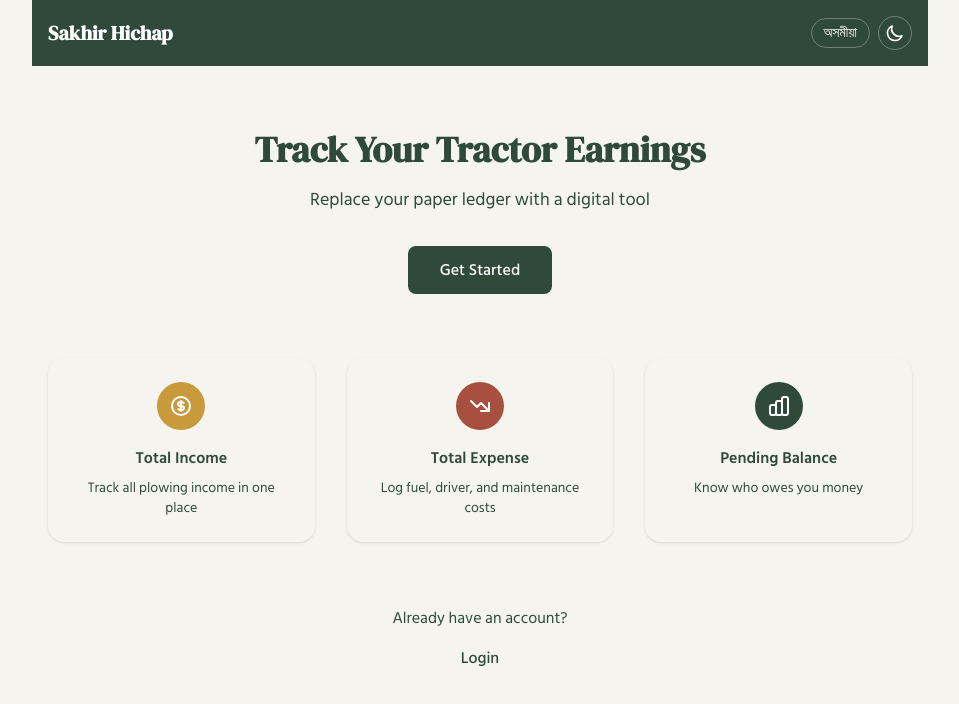
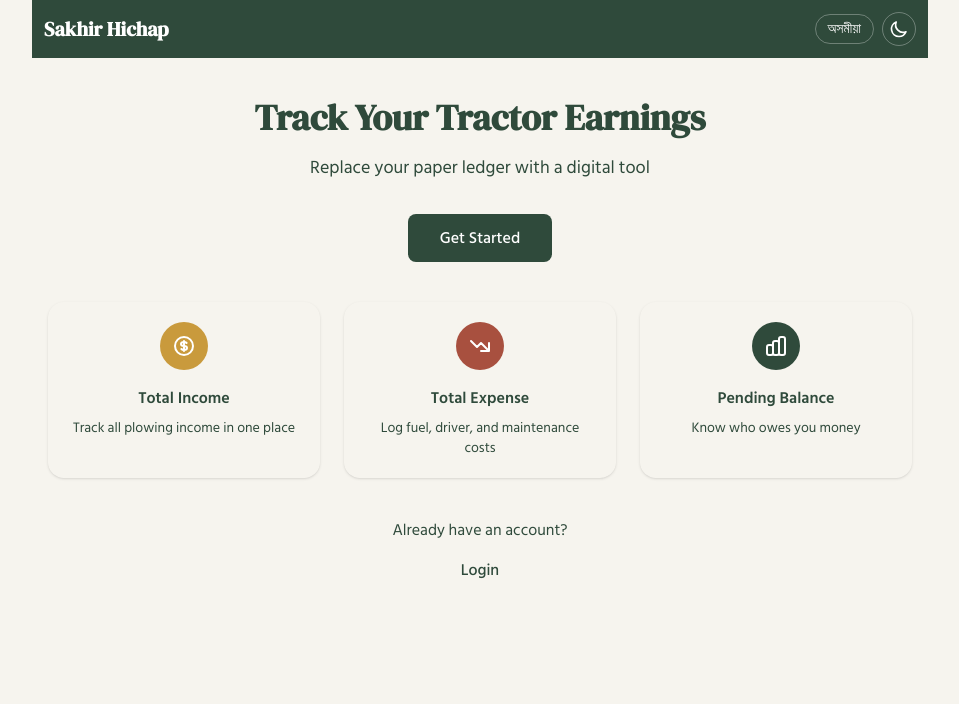
Before and after one commit to HITESHDAS-01/tractor-hisaab-clf, a Next.js app: page / in a window 1280 px wide. Shown: the top 704 px of the page, without its empty margins (160-1119 px from the left). Built offline with nearby package versions, Linux system fonts and the light colour scheme; no server answers.

Commit message:
Reduce landing page padding

```diff
--- a/app/(public)/page.tsx
+++ b/app/(public)/page.tsx
@@ -8,7 +8,7 @@ export default function LandingPage() {
 
   return (
     <div className="min-h-screen">
-      <header className="flex justify-between items-center p-4 max-w-4xl mx-auto bg-[var(--ink)]">
+      <header className="flex justify-between items-center p-3 max-w-4xl mx-auto bg-[var(--ink)]">
         <h1 className="text-xl font-bold font-[family-name:var(--font-dm-serif)] text-white">
           {t("appName", lang)}
         </h1>
@@ -37,8 +37,8 @@ export default function LandingPage() {
         </div>
       </header>
 
-      <main className="max-w-4xl mx-auto px-4 py-16">
-        <div className="text-center mb-16">
+      <main className="max-w-4xl mx-auto px-4 py-10">
+        <div className="text-center mb-10">
           <h2 className="text-3xl md:text-4xl font-bold mb-4 font-[family-name:var(--font-dm-serif)]">
             {t("landingTitle", lang)}
           </h2>
@@ -53,8 +53,8 @@ export default function LandingPage() {
           </a>
         </div>
 
-        <div className="grid md:grid-cols-3 gap-8 mb-16">
-          <div className="bg-card p-6 rounded-2xl shadow-sm text-center">
+        <div className="grid md:grid-cols-3 gap-6 mb-10">
+          <div className="bg-card p-5 rounded-2xl shadow-sm text-center">
             <div className="w-12 h-12 bg-[var(--harvest)] rounded-full flex items-center justify-center mx-auto mb-4">
               <svg className="w-6 h-6 text-white" fill="none" viewBox="0 0 24 24" stroke="currentColor">
                 <path strokeLinecap="round" strokeLinejoin="round" strokeWidth={2} d="M12 8c-1.657 0-3 .895-3 2s1.343 2 3 2 3 .895 3 2-1.343 2-3 2m0-8c1.11 0 2.08.402 2.599 1M12 8V7m0 1v8m0 0v1m0-1c-1.11 0-2.08-.402-2.599-1M21 12a9 9 0 11-18 0 9 9 0 0118 0z" />
@@ -68,7 +68,7 @@ export default function LandingPage() {
             </p>
           </div>
 
-          <div className="bg-card p-6 rounded-2xl shadow-sm text-center">
+          <div className="bg-card p-5 rounded-2xl shadow-sm text-center">
             <div className="w-12 h-12 bg-[var(--rust)] rounded-full flex items-center justify-center mx-auto mb-4">
               <svg className="w-6 h-6 text-white" fill="none" viewBox="0 0 24 24" stroke="currentColor">
                 <path strokeLinecap="round" strokeLinejoin="round" strokeWidth={2} d="M13 17h8m0 0V9m0 8l-8-8-4 4-6-6" />
@@ -82,7 +82,7 @@ export default function LandingPage() {
             </p>
           </div>
 
-          <div className="bg-card p-6 rounded-2xl shadow-sm text-center">
+          <div className="bg-card p-5 rounded-2xl shadow-sm text-center">
             <div className="w-12 h-12 bg-[var(--ink)] rounded-full flex items-center justify-center mx-auto mb-4">
               <svg className="w-6 h-6 text-white" fill="none" viewBox="0 0 24 24" stroke="currentColor">
                 <path strokeLinecap="round" strokeLinejoin="round" strokeWidth={2} d="M9 19v-6a2 2 0 00-2-2H5a2 2 0 00-2 2v6a2 2 0 002 2h2a2 2 0 002-2zm0 0V9a2 2 0 012-2h2a2 2 0 012 2v10m-6 0a2 2 0 002 2h2a2 2 0 002-2m0 0V5a2 2 0 012-2h2a2 2 0 012 2v14a2 2 0 01-2 2h-2a2 2 0 01-2-2z" />
```
